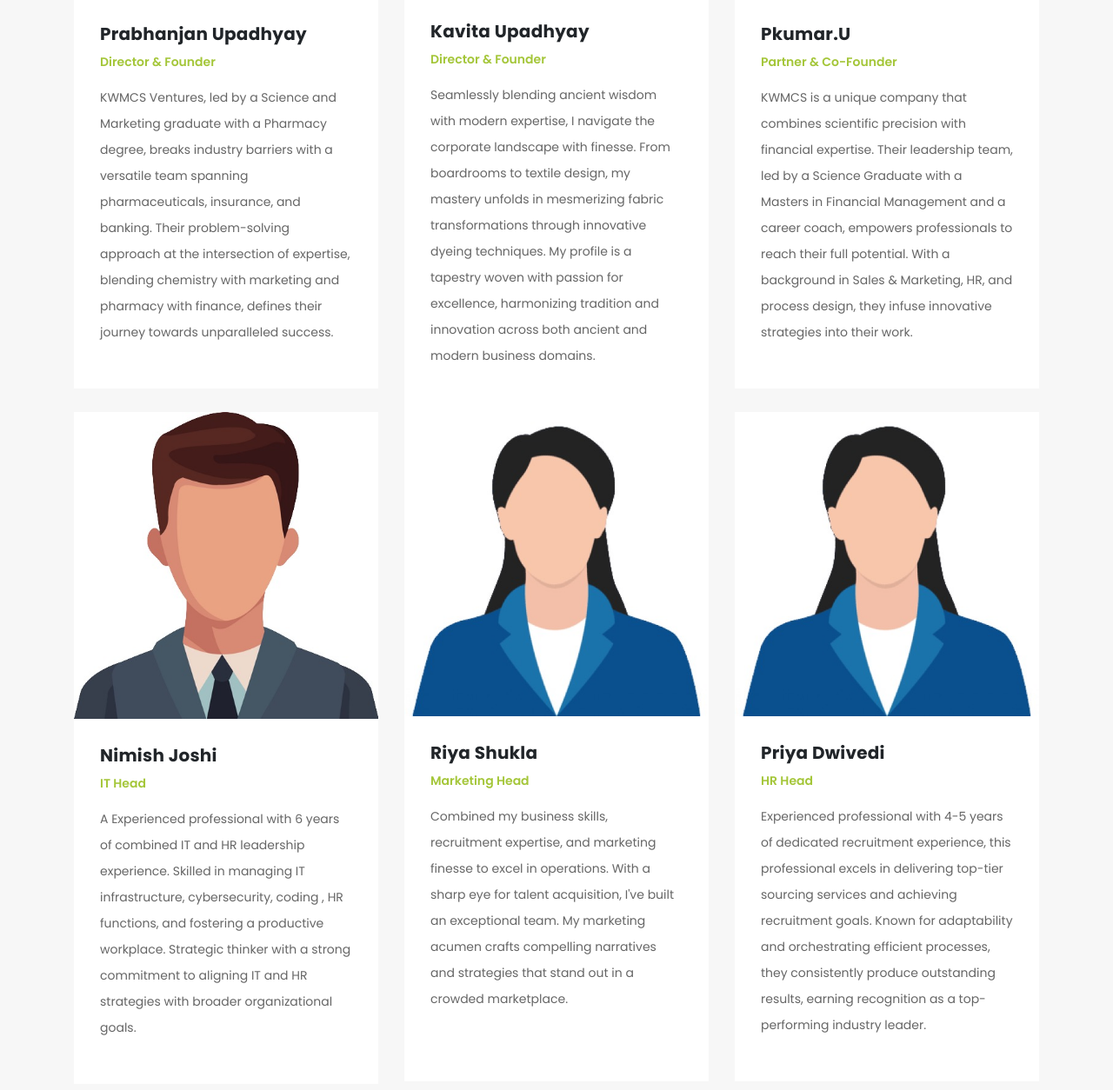
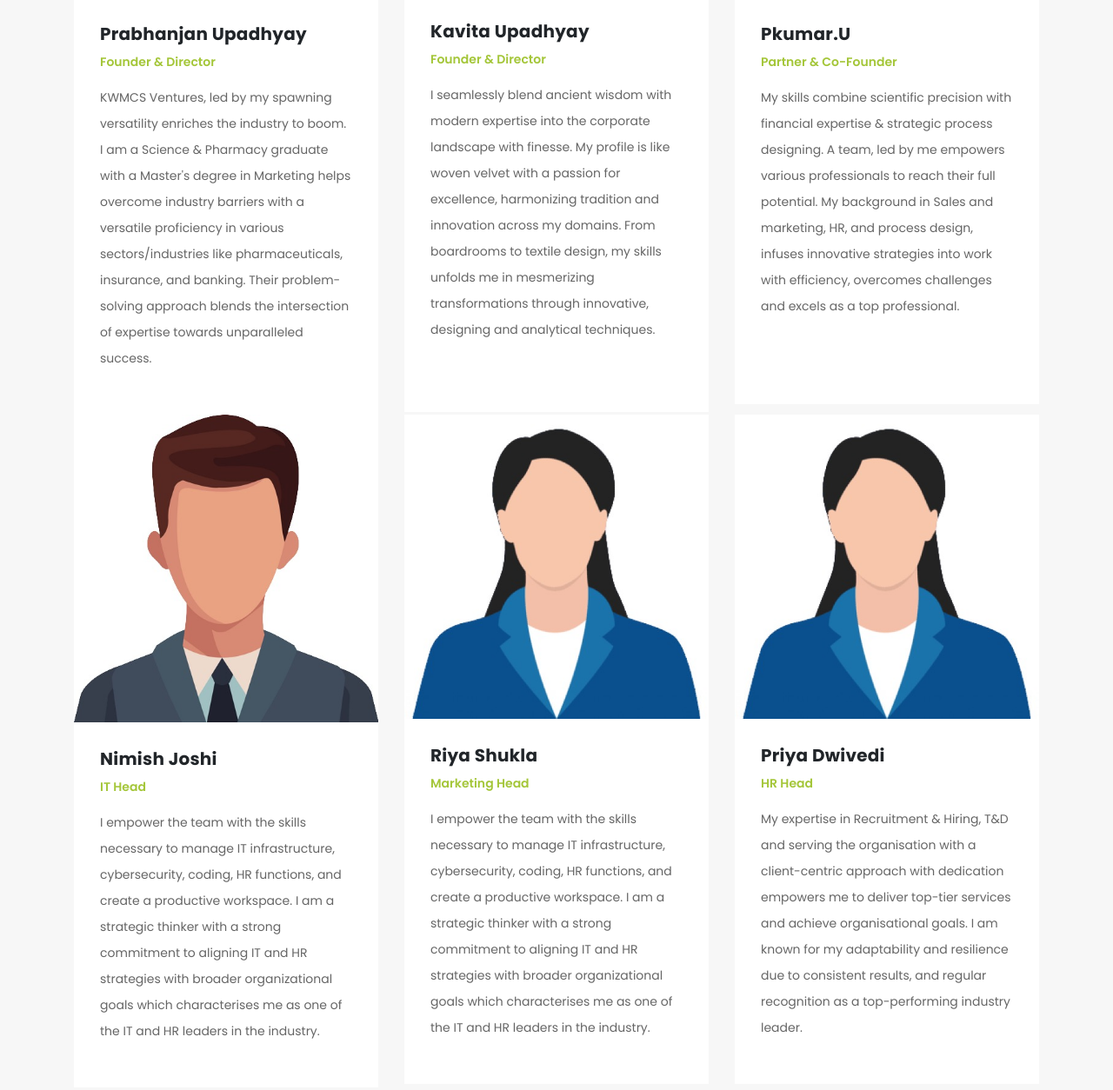
Before and after one commit to Nimish279/KWMCSVenturesLLP.github.io, a plain HTML site: page about.html in a window 1280 px wide. Shown: the part 1844-3098 px from the top of the page at 87% size. Drawn offline with Linux system fonts and the light colour scheme.

Commit message:
Profiling edit 09/11/2023

```diff
--- a/about.html
+++ b/about.html
@@ -147,8 +147,8 @@ https://templatemo.com/tm-545-finance-business
               <img src="assets/images/dummy_male.jpg" alt="">
               <div class="down-content">
                 <h4>Prabhanjan Upadhyay</h4>
-                <span>Director & Founder</span>
-                <p>KWMCS Ventures, led by a Science and Marketing graduate with a Pharmacy degree, breaks industry barriers with a versatile team spanning pharmaceuticals, insurance, and banking. Their problem-solving approach at the intersection of expertise, blending chemistry with marketing and pharmacy with finance, defines their journey towards unparalleled success.</p>
+                <span>Founder & Director</span>
+                <p>KWMCS Ventures, led by my spawning versatility enriches the industry to boom. I am a Science & Pharmacy graduate with a Master's degree in Marketing helps overcome industry barriers with a versatile proficiency in various sectors/industries like pharmaceuticals, insurance, and banking. Their problem-solving approach blends the intersection of expertise towards unparalleled success.</p>
               </div>
             </div>
           </div>
@@ -157,8 +157,8 @@ https://templatemo.com/tm-545-finance-business
               <img src="assets/images/dummy_female.png" alt="">
               <div class="down-content">
                 <h4>Kavita Upadhyay</h4>
-                <span>Director & Founder</span>
-                <p>Seamlessly blending ancient wisdom with modern expertise, I navigate the corporate landscape with finesse. From boardrooms to textile design, my mastery unfolds in mesmerizing fabric transformations through innovative dyeing techniques. My profile is a tapestry woven with passion for excellence, harmonizing tradition and innovation across both ancient and modern business domains.</p>
+                <span>Founder & Director</span>
+                <p>I seamlessly blend ancient wisdom with modern expertise into the corporate landscape with finesse.  My profile is like woven velvet with a passion for excellence, harmonizing tradition and innovation across my domains. From boardrooms to textile design, my skills unfolds me in mesmerizing transformations through innovative, designing and analytical techniques.<span style="color: white;">...</span></p>
               </div>
             </div>
           </div>
@@ -168,7 +168,7 @@ https://templatemo.com/tm-545-finance-business
               <div class="down-content">
                 <h4>Pkumar.U</h4>
                 <span>Partner & Co-Founder</span>
-                <p>KWMCS is a unique company that combines scientific precision with financial expertise. Their leadership team, led by a Science Graduate with a Masters in Financial Management and a career coach, empowers professionals to reach their full potential. With a background in Sales & Marketing, HR, and process design, they infuse innovative strategies into their work.</p>
+                <p>My skills combine scientific precision with financial expertise & strategic process designing. A team, led by me empowers various professionals to reach their full potential. My background in Sales and marketing, HR, and process design, infuses innovative strategies into work with efficiency, overcomes challenges and excels as a top professional.</p><br><br>
               </div>
             </div>
           </div>
@@ -178,7 +178,7 @@ https://templatemo.com/tm-545-finance-business
               <div class="down-content">
                 <h4>Nimish Joshi</h4>
                 <span>IT Head</span>
-                <p>A Experienced professional with 6 years of combined IT and HR leadership experience. Skilled in managing IT infrastructure, cybersecurity, coding , HR functions, and fostering a productive workplace. Strategic thinker with a strong commitment to aligning IT and HR strategies with broader organizational goals.</p>
+                <p>I empower the team with the skills necessary to manage IT infrastructure, cybersecurity, coding, HR functions, and create a productive workspace. I am a strategic thinker with a strong commitment to aligning IT and HR strategies with broader organizational goals which characterises me as one of the IT and HR leaders in the industry.</p>
               </div>
             </div>
           </div>
@@ -188,7 +188,7 @@ https://templatemo.com/tm-545-finance-business
               <div class="down-content">
                 <h4>Riya Shukla</h4>
                 <span>Marketing Head</span>
-                <p>Combined my business skills, recruitment expertise, and marketing finesse to excel in operations. With a sharp eye for talent acquisition, I've built an exceptional team. My marketing acumen crafts compelling narratives and strategies that stand out in a crowded marketplace. <span style="color: white;">...</span></p>
+                <p>I empower the team with the skills necessary to manage IT infrastructure, cybersecurity, coding, HR functions, and create a productive workspace. I am a strategic thinker with a strong commitment to aligning IT and HR strategies with broader organizational goals which characterises me as one of the IT and HR leaders in the industry.</p>
               </div>
             </div>
           </div>
@@ -198,7 +198,7 @@ https://templatemo.com/tm-545-finance-business
               <div class="down-content">
                 <h4>Priya Dwivedi</h4>
                 <span>HR Head</span>
-                <p>Experienced professional  with 4-5 years of dedicated recruitment experience, this professional excels in delivering top-tier sourcing services and achieving recruitment goals. Known for adaptability and orchestrating efficient processes, they consistently produce outstanding results, earning recognition as a top-performing industry leader.</p>
+                <p>My expertise in Recruitment & Hiring, T&D and serving the organisation with a client-centric approach with dedication empowers me to deliver top-tier services and achieve organisational goals. I am known for my adaptability and resilience due to consistent results, and regular recognition as a top-performing industry leader.</p>
               </div>
             </div>
           </div>
```
Also changed, not shown: 2 other files.
